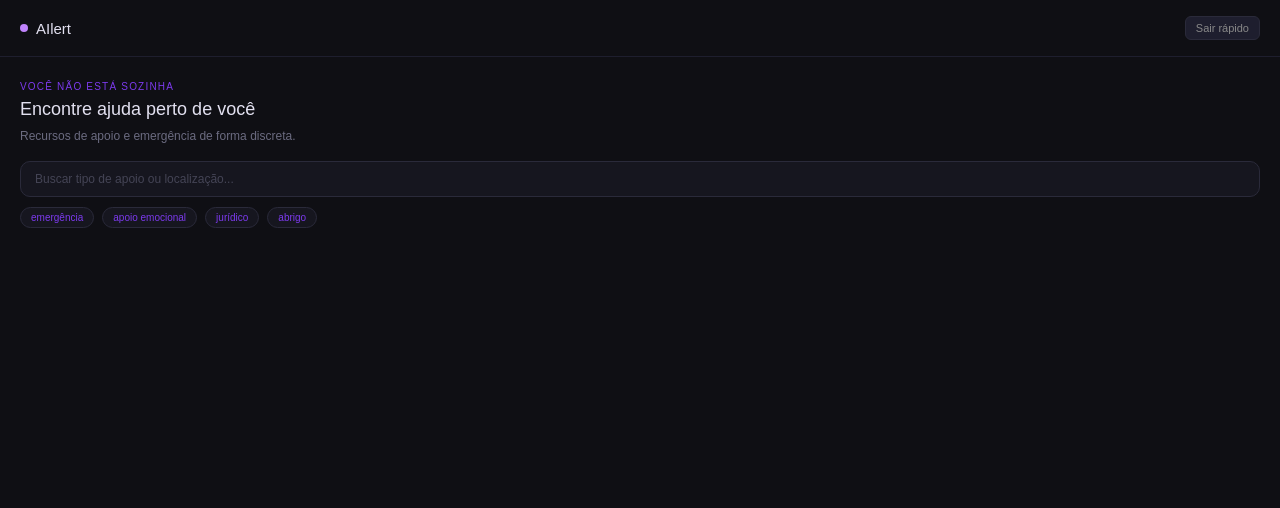
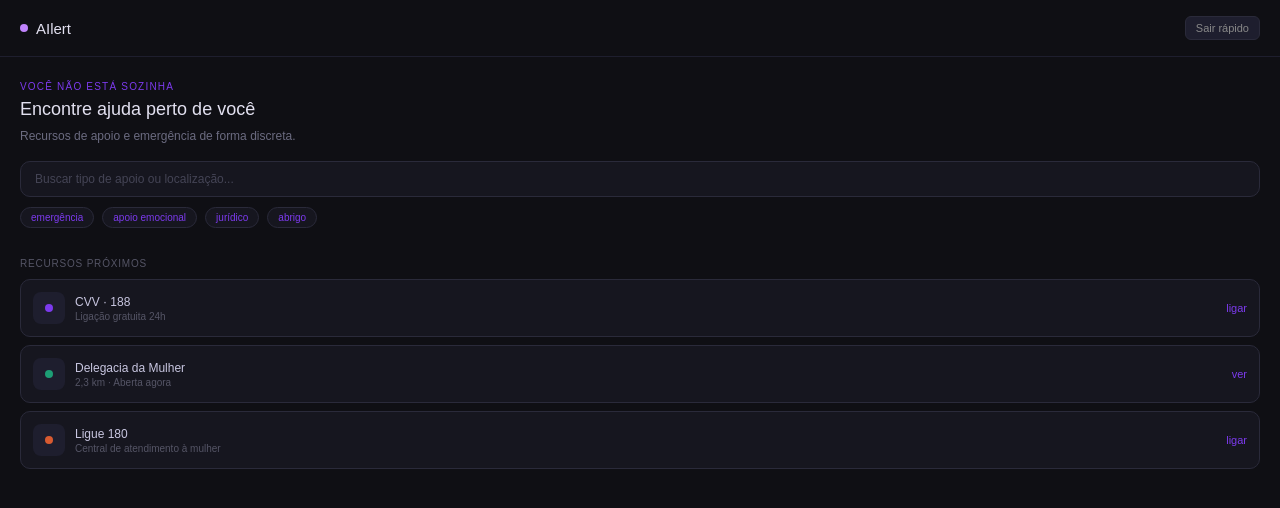
Before and after one commit to Nandsbeltrao/AIlert, a React (Vite) app in the folder ailert-v2/: page / in a window 1280 px wide. Shown: the top 508 px of the page. Built offline with nearby package versions, Linux system fonts and the light colour scheme.

Commit message:
feat: componentes ResourceCard e ResourceList

```diff
--- a/ailert-v2/src/App.tsx
+++ b/ailert-v2/src/App.tsx
@@ -1,6 +1,8 @@
 import Header from './components/header'
 import Hero from './components/Hero'
 import Search from './components/Search'
+import ResourceList from './components/ResourceList'
+
 
 
 function App() {
@@ -9,6 +11,7 @@ function App() {
       <Header />
       <Hero />
       <Search />
+      <ResourceList />
     </div>
   )
 
--- /dev/null
+++ b/ailert-v2/src/components/ResourceCard.tsx
@@ -0,0 +1,28 @@
+interface Resource {
+    id: number
+    name: string
+    description: string
+    action: string
+    color: string
+}
+
+interface Props {
+    resource: Resource
+}
+
+function ResourceCard( { resource}: Props){
+    return(
+        <div className="resource-card">
+            <div className="resource-icon">
+                <div className="resource-dot" style={{ background: resource.color}}></div>
+            </div>
+            <div className="resource-info">
+                <p className="resource-name">{resource.name}</p>
+                <p className="resource-desc">{resource.description}</p>
+            </div>
+            <span className="resource-action">{resource.action}</span>
+        </div>
+    )
+}
+
+export default ResourceCard;
--- /dev/null
+++ b/ailert-v2/src/components/ResourceList.tsx
@@ -0,0 +1,41 @@
+import ResourceCard from "./ResourceCard";
+
+const resources = [
+    {
+        id: 1,
+        name: 'CVV · 188',
+        description: 'Ligação gratuita 24h',
+        action: 'ligar',
+        color: '#7C3AED'
+    },
+
+    {
+        id: 2,
+        name: 'Delegacia da Mulher',
+        description: '2,3 km · Aberta agora ',
+        action: 'ver',
+        color: '#1D9E75'
+    },
+
+    {
+        id: 1,
+        name: 'Ligue 180',
+        description: 'Central de atendimento à mulher',
+        action: 'ligar',
+        color: '#D85A30'
+    }
+
+
+]
+
+function ResourceList() {
+    return(
+        <div className="resource-list">
+            <p className="resource-list-label">recursos próximos</p>{resources.map(resource => (
+                <ResourceCard key={resource.id} resource={resource} />
+            ))}
+        </div>
+    )
+}
+
+export default ResourceList;
--- a/ailert-v2/src/index.css
+++ b/ailert-v2/src/index.css
@@ -124,3 +124,65 @@ header button {
   color: #7C3AED;
   cursor: pointer;
 }
+
+.resource-list {
+  padding: 14px 20px 8px;
+}
+
+.resource-list-label {
+  font-size: 10px;
+  color: #555566;
+  text-transform: uppercase;
+  letter-spacing: 0.8px;
+  margin-bottom: 10px;
+}
+
+.resource-card {
+  background: #16161F;
+  border: 0.5px solid #2a2a3a;
+  border-radius: 10px;
+  padding: 12px;
+  margin-bottom: 8px;
+  display: flex;
+  align-items: center;
+  gap: 10px;
+}
+
+.resource-icon {
+  width: 32px;
+  height: 32px;
+  border-radius: 8px;
+  background: #1e1e2e;
+  display: flex;
+  align-items: center;
+  justify-content: center;
+  flex-shrink: 0;
+}
+
+.resource-dot {
+  width: 8px;
+  height: 8px;
+  border-radius: 50%;
+}
+
+.resource-info {
+  flex: 1;
+}
+
+.resource-name {
+  font-size: 12px;
+  font-weight: 500;
+  color: #C8C6E0;
+  margin-bottom: 2px;
+}
+
+.resource-desc {
+  font-size: 10px;
+  color: #555566;
+}
+
+.resource-action {
+  font-size: 11px;
+  color: #7C3AED;
+  cursor: pointer;
+}
```
